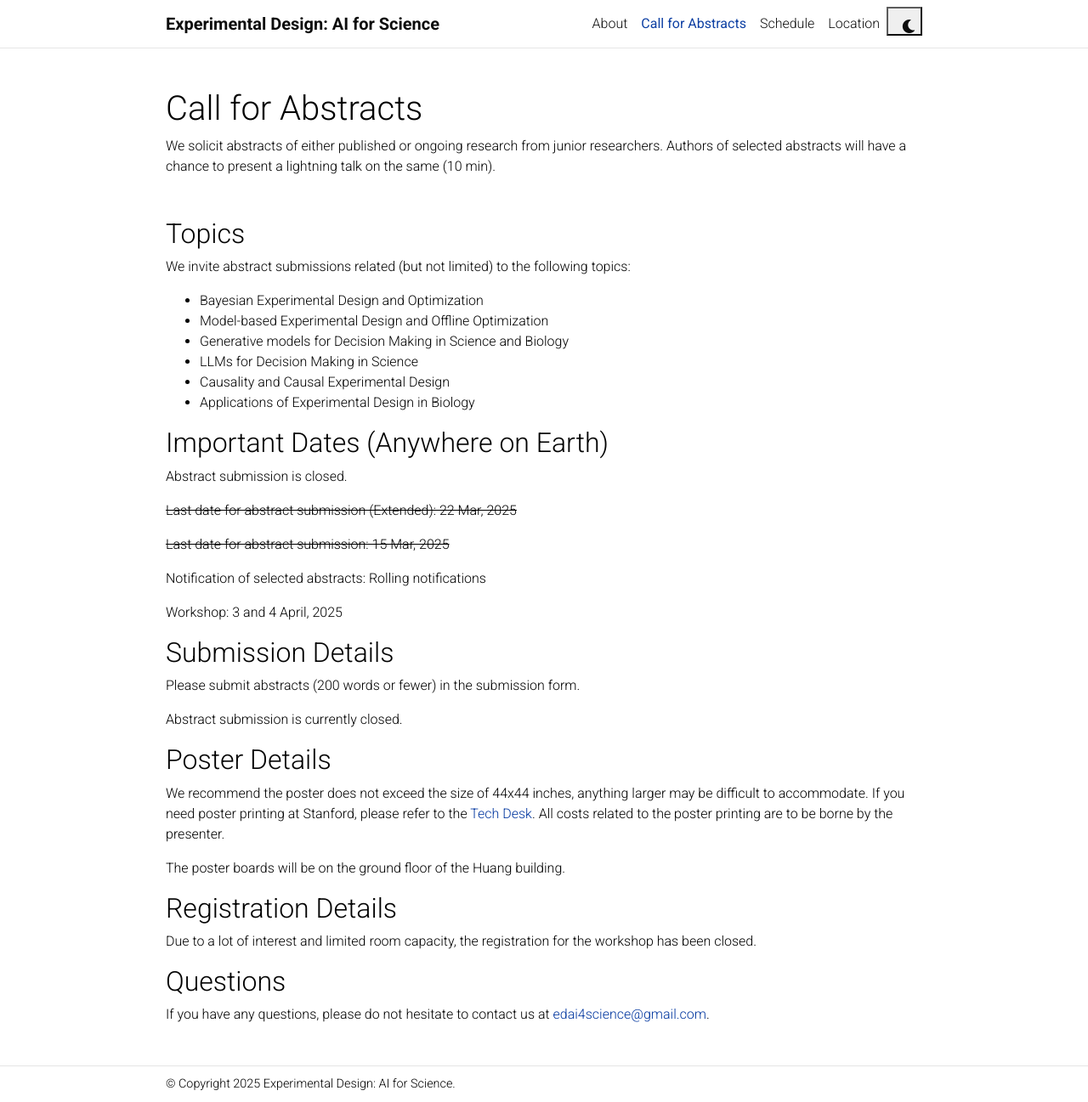
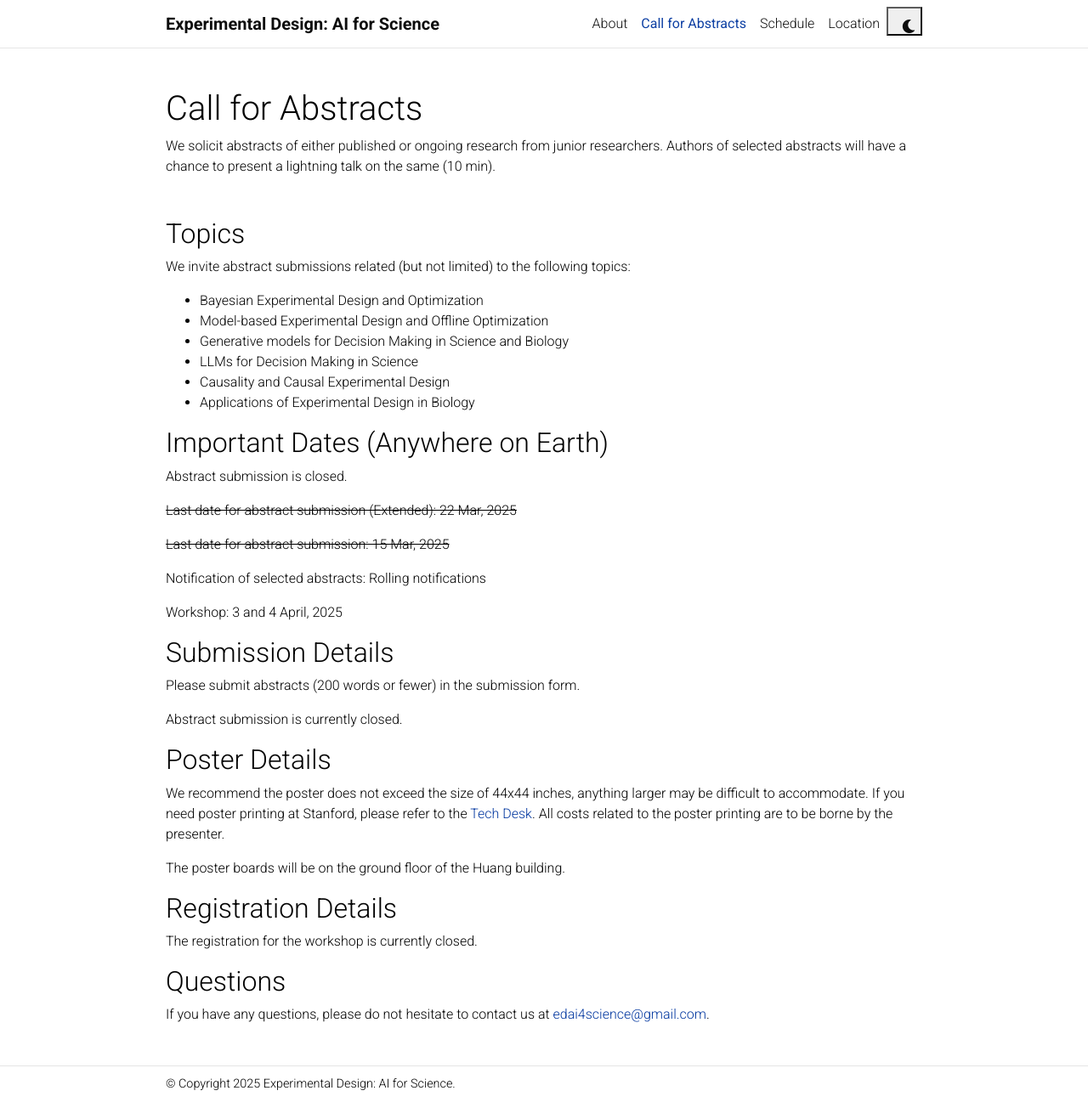
Before and after one commit to edai4science/edai4science.github.io, a Jekyll site: the page built from _pages/call.md, in a window 1280 px wide and 1297 px high. Shown: the whole window at 85% size. Built offline with Jekyll 4.4.1, drawn with Linux system fonts in a browser that asks for light colours; comment, search, counter and statistics services are not loaded; a style sheet for code colours, icons or effects is not loaded.

Commit message:
remove registration

```diff
--- a/_pages/call.md
+++ b/_pages/call.md
@@ -47,7 +47,7 @@ The poster boards will be on the ground floor of the Huang building.
 
 ## Registration Details
 
-Due to a lot of interest and limited room capacity, the registration for the workshop has been closed.
+The registration for the workshop is currently closed.
 
 ## Questions
 
```
